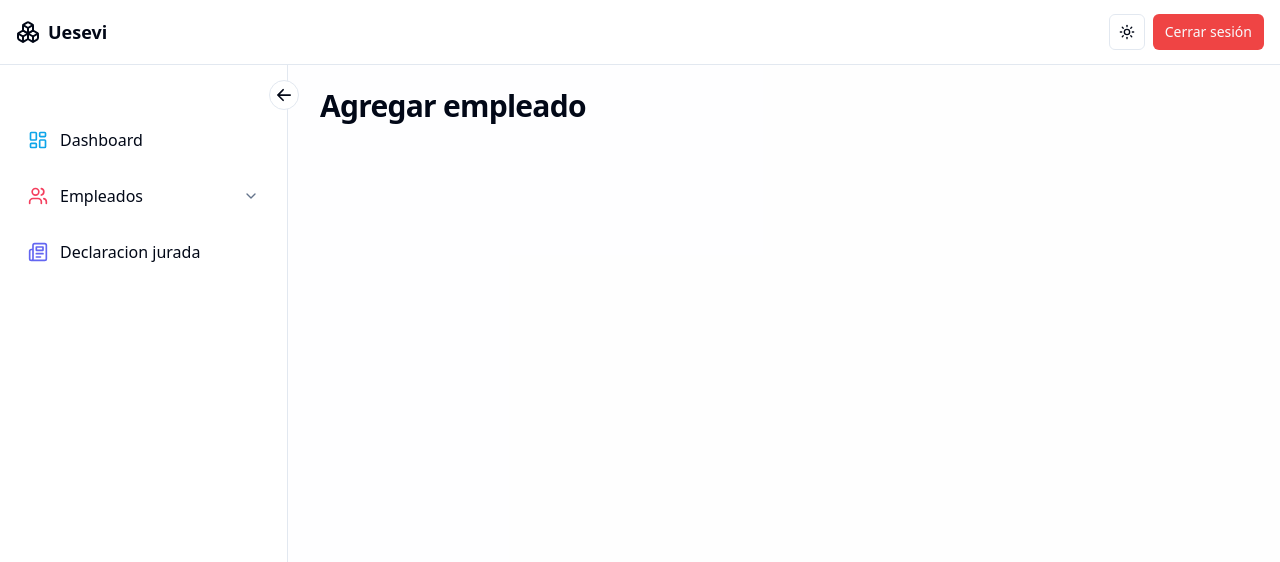
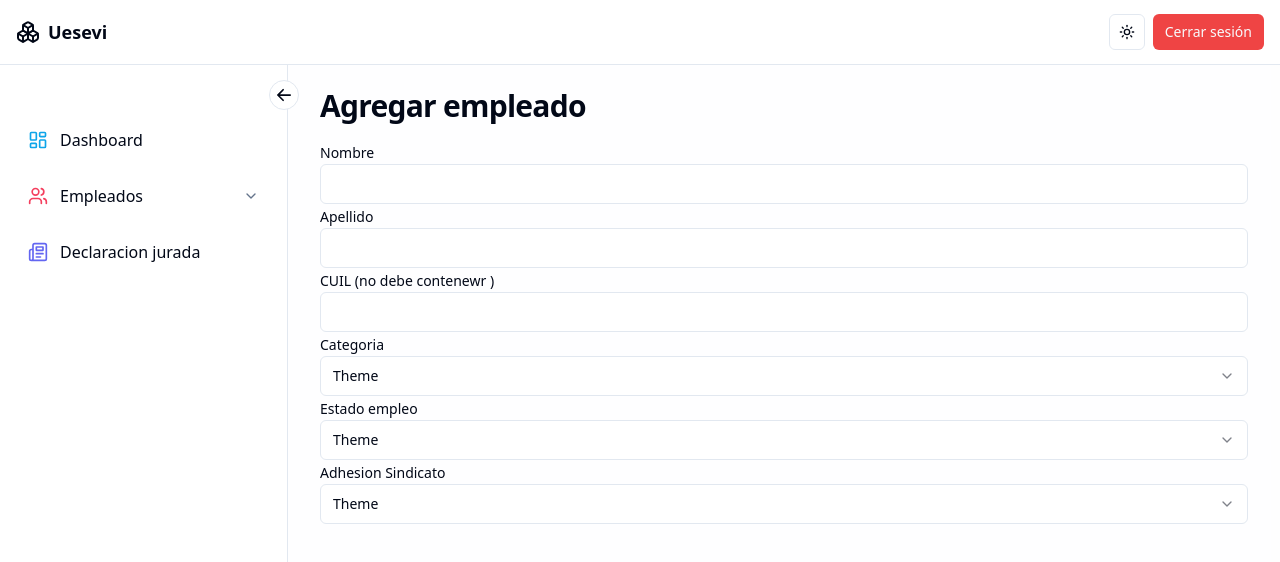
Before and after one commit to LumarSoft/uesevi-app, a Next.js app: page /empresa/empleados/agregar-empleado in a window 1280 px wide. Shown: the top 562 px of the page. Built offline with nearby package versions, Linux system fonts and the light colour scheme.

Commit message:
feat: modulo de agregarEmpleado

```diff
--- a/src/modules/company/empleados/agregarEmpleado/index.tsx
+++ b/src/modules/company/empleados/agregarEmpleado/index.tsx
@@ -1,4 +1,19 @@
+"use client";
+import { Card, CardContent, CardHeader, CardTitle } from "@/components/ui/card";
+import { Label } from "@/components/ui/label";
+import { Input } from "@/components/ui/input";
+import { Button } from "@/components/ui/button";
+import {
+  Select,
+  SelectContent,
+  SelectItem,
+  SelectTrigger,
+  SelectValue,
+} from "@/components/ui/select";
+
 export default function AgregarEmpleadosModule() {
+  const handleSubmit = async () => {};
+
   return (
     <div className="flex h-full flex-col">
       <div className="flex-1 space-y-4 p-8 pt-6">
@@ -7,6 +22,58 @@ export default function AgregarEmpleadosModule() {
             Agregar empleado
           </h2>
         </div>
+        <div>
+          <Label>
+            Nombre
+            <Input />
+          </Label>
+          <Label>
+            Apellido
+            <Input />
+          </Label>
+          <Label>
+            CUIL (no debe contenewr )
+            <Input />
+          </Label>
+          <Label>
+            Categoria
+            <Select>
+              <SelectTrigger className="w-full">
+                <SelectValue placeholder="Theme" />
+              </SelectTrigger>
+              <SelectContent>
+                <SelectItem value="light">Light</SelectItem>
+                <SelectItem value="dark">Dark</SelectItem>
+                <SelectItem value="system">System</SelectItem>
+              </SelectContent>
+            </Select>
+          </Label>
+          <Label>
+            Estado empleo
+            <Select>
+              <SelectTrigger className="w-full">
+                <SelectValue placeholder="Theme" />
+              </SelectTrigger>
+              <SelectContent>
+                <SelectItem value="light">Light</SelectItem>
+                <SelectItem value="dark">Dark</SelectItem>
+                <SelectItem value="system">System</SelectItem>
+              </SelectContent>
+            </Select>
+          </Label>
+          <Label>
+            Adhesion Sindicato
+            <Select>
+              <SelectTrigger className="w-full">
+                <SelectValue placeholder="Theme" />
+              </SelectTrigger>
+              <SelectContent>
+                <SelectItem value="light">Light</SelectItem>
+                <SelectItem value="dark">Dark</SelectItem>
+              </SelectContent>
+            </Select>
+          </Label>
+        </div>
       </div>
     </div>
   );
```
